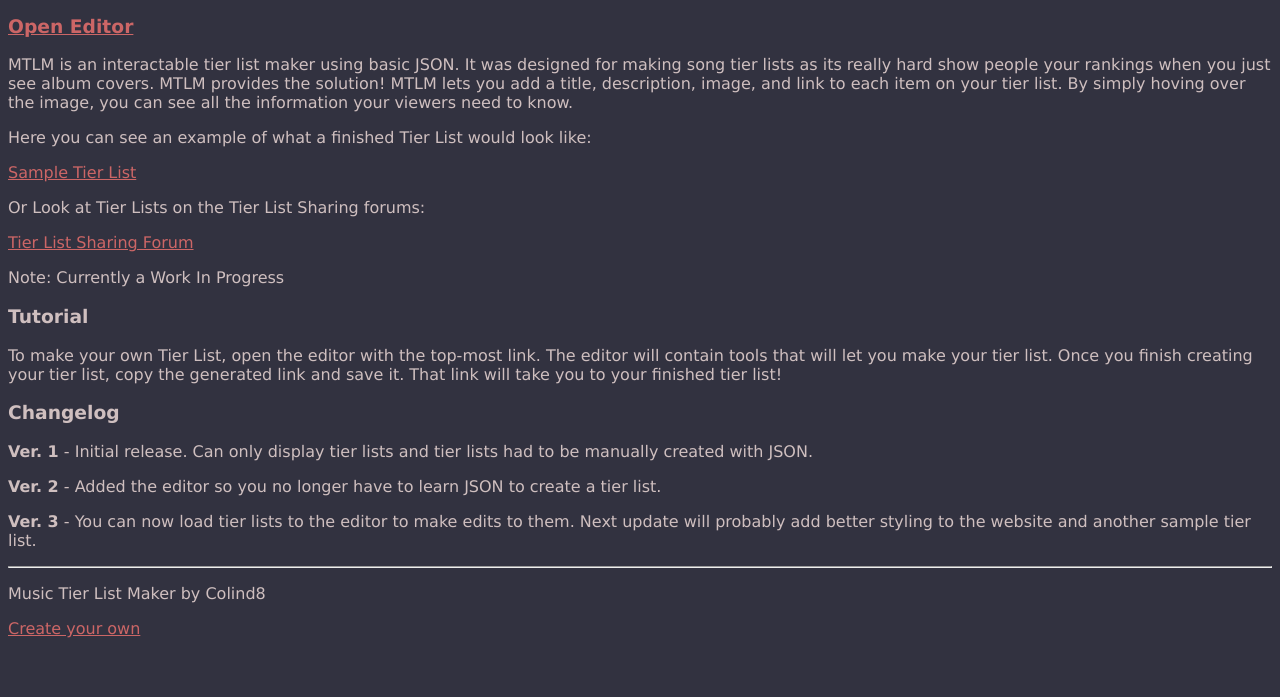
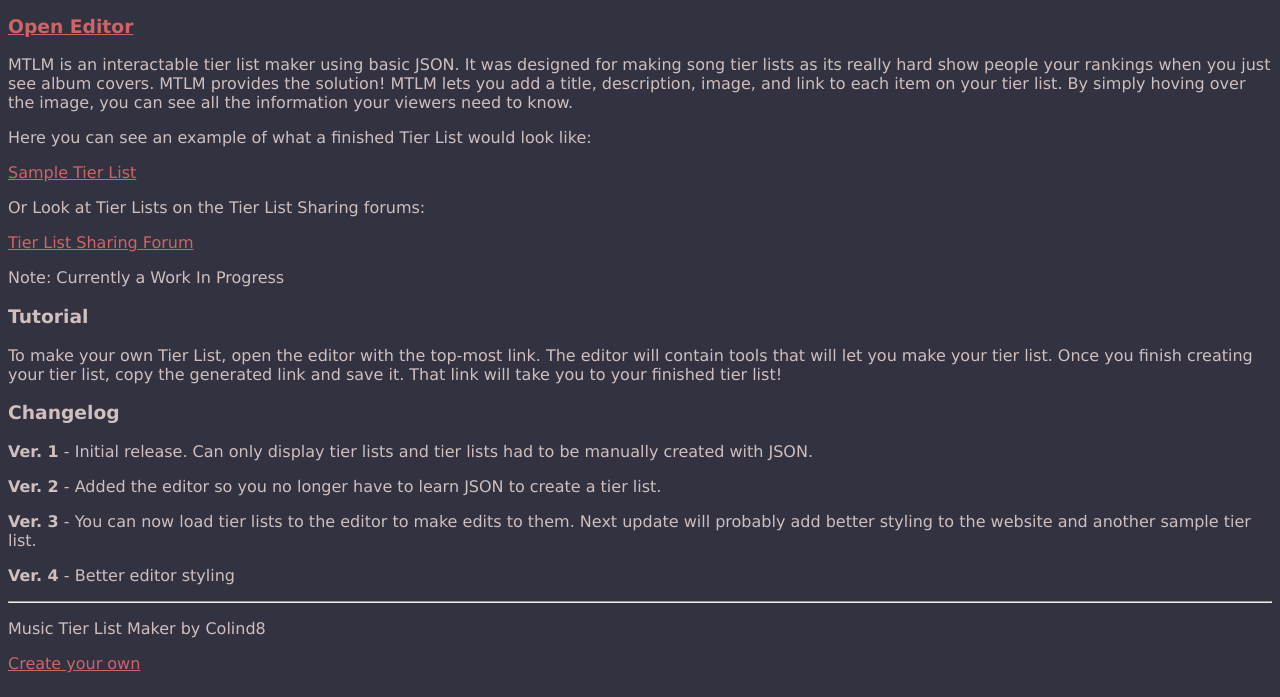
Before and after one commit to Colind8/Music-Tier-List-Maker-old, a plain HTML site: page index.html in a window 1280 px wide. Shown: the part 103-800 px from the top of the page. Drawn offline with Linux system fonts and the light colour scheme.

Commit message:
Changelog entry

```diff
--- a/index.html
+++ b/index.html
@@ -34,6 +34,7 @@
             <p><b>Ver. 1</b> - Initial release. Can only display tier lists and tier lists had to be manually created with JSON.</p>
             <p><b>Ver. 2</b> - Added the editor so you no longer have to learn JSON to create a tier list.</p>
             <p><b>Ver. 3</b> - You can now load tier lists to the editor to make edits to them. Next update will probably add better styling to the website and another sample tier list.</p>
+            <p><b>Ver. 4</b> - Better editor styling</p>
 
         </div>
 
```
